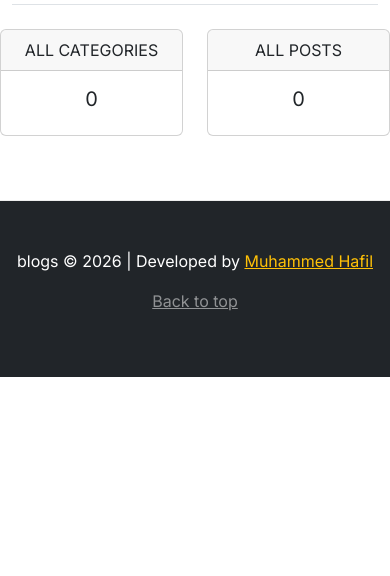
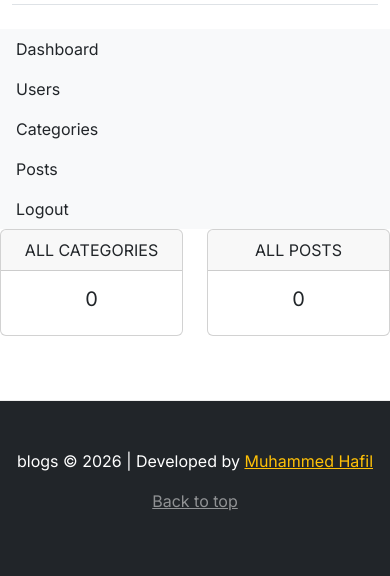
Before and after one commit to hafilpk/Blogplace, a Django app: page /dashboard/ in a window 390 px wide; the page is wider, and only the part inside the window is pictured. Shown: the part 107-683 px from the top of that part. Run offline with Django 5.2, Linux system fonts and the light colour scheme; the visitor is signed in with stand-in values (Sample User, id 1); data that the repository does not hold is empty; some web fonts are replaced.

Commit message:
Categories page from dashboard

```diff
--- a/dashboards/urls.py
+++ b/dashboards/urls.py
@@ -2,5 +2,6 @@ from django.urls import path
 from . import views
 
 urlpatterns = [
-    path('', views.dashboard, name='dashboard')
+    path('', views.dashboard, name='dashboard'),
+    path('categories/', views.categories, name="categories"),
 ]
--- a/dashboards/views.py
+++ b/dashboards/views.py
@@ -12,3 +12,6 @@ def dashboard(request):
         'blogs_count': blogs_count,
     }
     return render(request, 'dashboards/dashboard.html', context)
+
+def categories(request):
+    return render(request, 'dashboard/categories.html')
--- a/templates/dashboards/dashboard.html
+++ b/templates/dashboards/dashboard.html
@@ -1,6 +1,7 @@
 {% extends 'base.html' %}
 {% block content %}
 <div class="row">
+    {% include 'dashboards/side_bar.html' %}
     <div class="col-md-9">
         <div class="row">
             <div class="col">
--- /dev/null
+++ b/templates/dashboards/side_bar.html
@@ -0,0 +1,9 @@
+<div class="col-md-3">
+    <div class="nav flex-column nav-pills bg-light" aria-orientation="vertical">
+        <a href="{% url 'dashboard' %}" class="nav-link text-dark">Dashboard</a>
+        <a href="" class="nav-link text-dark">Users</a>
+        <a href="{% url 'categories' %}" class="nav-link text-dark">Categories</a>
+        <a href="" class="nav-link text-dark">Posts</a>
+        <a href="" class="nav-link text-dark">Logout</a>
+    </div>
+</div>
```
Also changed, not shown: templates/dashboards/categories.html (added, +23 -0 lines).
